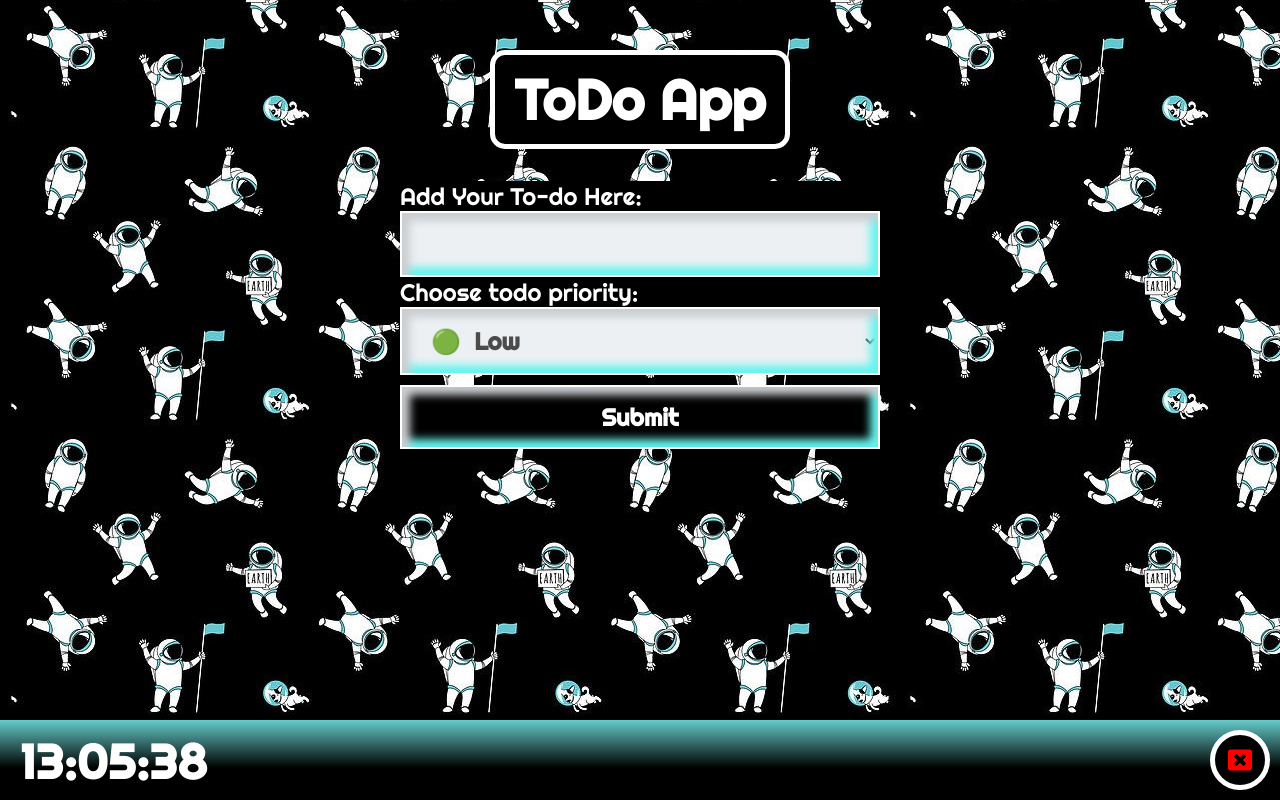
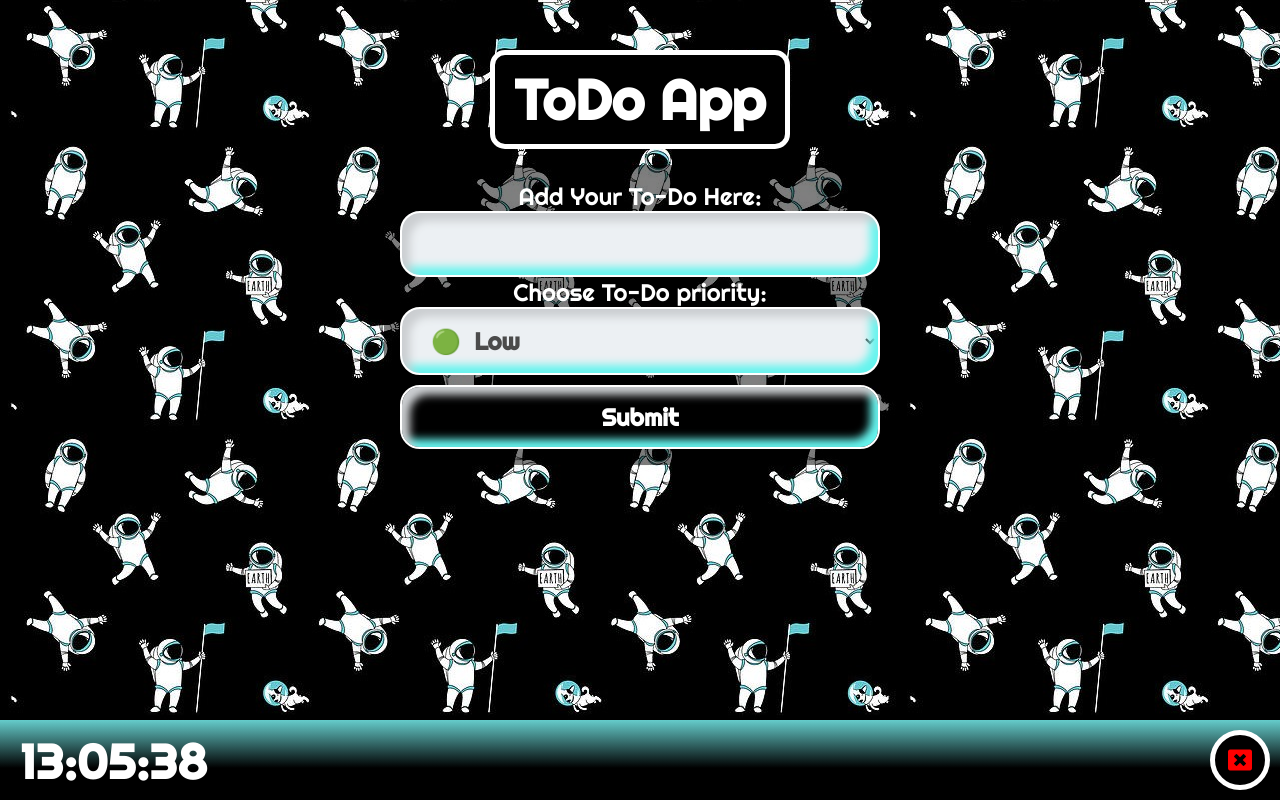
Before and after one commit to develad/todo-app-v1, a React (Create React App) app: page / in a window 1280 px wide. Both pictures are taken after a click on the button 1240 px from the left and 760 px from the top of the page. Built offline with nearby package versions, Linux system fonts and the light colour scheme.

Commit message:
:tada: style change

```diff
--- a/src/components/Home.js
+++ b/src/components/Home.js
@@ -85,7 +85,7 @@ function Home() {
           onSubmit={submitHandler}
           className={menuIsOpen ? 'form-cont' : 'form-cont-dont-show'}
         >
-          <label htmlFor='to-do'>Add Your To-do Here:</label>
+          <label htmlFor='to-do'>Add Your To-Do Here:</label>
           <input
             type='text'
             id='to-do'
@@ -94,7 +94,7 @@ function Home() {
             required
             onChange={(e) => setTodo(e.target.value)}
           />
-          <label htmlFor='priority'>Choose todo priority:</label>
+          <label htmlFor='priority'>Choose To-Do priority:</label>
           <select
             name='priority'
             id='priority'
--- a/src/index.css
+++ b/src/index.css
@@ -23,8 +23,8 @@ body {
 }
 
 label {
-  background-color: black;
   width: 100%;
+  text-align: center;
 }
 
 .app-cont-new {
@@ -63,6 +63,7 @@ form input {
   border: 2px solid white;
   color: rgb(75, 75, 75);
   box-shadow: inset 8px 8px 8px #cbced1, inset -8px -8px 8px #65f4ee;
+  border-radius: 20px;
 }
 
 form button {
@@ -127,6 +128,8 @@ form input {
   transition: all 0.2s ease;
   z-index: 5;
   margin-top: 1rem;
+  background-color: rgba(0, 0, 0, 0.5);
+  border-radius: 20px;
 }
 
 .form-cont-dont-show {
```
